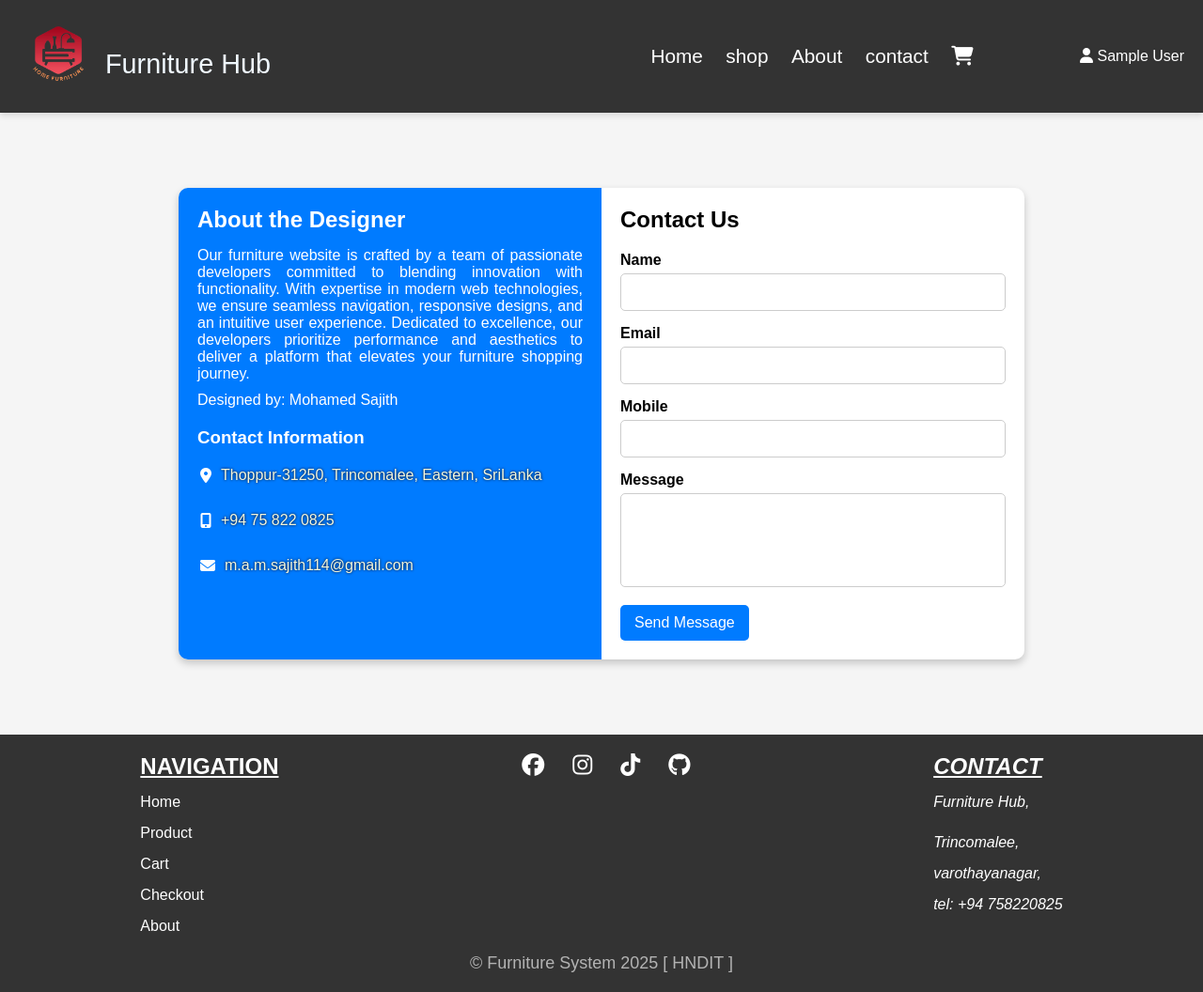
After one commit to SajiiTPR/Furniture, a PHP site: page /contact.php in a window 1280 px wide. The commit adds this page. Shown: the whole page at 94% size. Run offline with PHP 8.4, Linux system fonts and the light colour scheme; the visitor is signed in with stand-in values (Sample User, id 1); a stand-in replaces the project's code that opens the database connection.

Commit message:
Added php code for cart, checkout, contact, and there css code

```diff
--- /dev/null
+++ b/assets/css/contact.css
@@ -0,0 +1,101 @@
+*{
+    box-sizing: border-box;
+    margin: 0;
+    padding: 0;
+}
+body {
+  font-family: Arial, sans-serif;
+  background-color: #f5f5f5;
+}
+.contact-container {
+  display: flex;
+  background: #fff;
+  border-radius: 10px;
+  overflow: hidden;
+  box-shadow: 0 4px 8px rgba(0, 0, 0, 0.2);
+  max-width: 900px;
+  width: 100%;
+  margin: 10vh auto;
+  cursor: default;
+}
+.contact-container .info {
+  background: #007bff;
+  color: #fff;
+  padding: 20px;
+  flex: 2;
+}
+.contact-container .info h2 {
+  font-size: 24px;
+  margin-bottom: 15px;
+}
+.contact-container .info p {
+  margin-bottom: 10px;
+  text-align: justify;
+}
+.contact-container .info .details {
+  margin-top: 20px;
+}
+.contact-container .info .details .details-info {
+  display: flex;
+  flex-direction: column;
+  padding: 5px 3px;
+}
+.contact-container .info .details .details-info .cont{
+  display: flex;
+  align-items: center;
+  gap: 10px;
+  margin: 10px 0;
+}
+.contact-container .info .details p {
+  margin: 5px 0;
+  color: beige;
+  text-shadow: 0 0 3px black;
+}
+.contact-container .form {
+  flex: 2;
+  padding: 20px;
+}
+.contact-container .form h2 {
+  font-size: 24px;
+  margin-bottom: 20px;
+}
+.contact-container .form .input-group {
+  margin-bottom: 15px;
+}
+.contact-container .form .input-group label {
+  display: block;
+  font-weight: bold;
+  margin-bottom: 5px;
+}
+.contact-container .form .input-group input,
+.contact-container .form .input-group textarea {
+  width: 100%;
+  padding: 10px;
+  font-size: 16px;
+  border: 1px solid #ccc;
+  border-radius: 5px;
+}
+.contact-container .form .input-group textarea {
+  resize: none;
+  height: 100px;
+}
+.contact-container .form button {
+  background: #007bff;
+  color: #fff;
+  padding: 10px 15px;
+  border: none;
+  border-radius: 5px;
+  cursor: pointer;
+  font-size: 16px;
+}
+.contact-container .form button:hover {
+  background: #0056b3;
+}
+.success-message,
+.error-message {
+  color: green;
+  font-weight: bold;
+}
+.error-message {
+  color: red;
+}
--- /dev/null
+++ b/contact.php
@@ -0,0 +1,98 @@
+<?php
+include 'includes/config.php';
+session_start();
+
+if (!isset($_SESSION['user_name'])) {
+    header('location:login_form.php');
+}
+
+// Handle form submission
+if ($_SERVER["REQUEST_METHOD"] == "POST") {
+    $name = $conn->real_escape_string($_POST['name']);
+    $email = $conn->real_escape_string($_POST['email']);
+    $mobile = $conn->real_escape_string($_POST['mobile']);
+    $message = $conn->real_escape_string($_POST['message']);
+
+    $sql = "INSERT INTO contact_messages (name, email, mobile, message) VALUES ('$name', '$email', '$mobile', '$message')";
+    if ($conn->query($sql)) {
+        $success_message = "Your message has been sent successfully!";
+    } else {
+        $error_message = "Error: " . $conn->error;
+    }
+}
+
+$conn->close();
+?>
+
+<!DOCTYPE html>
+<html lang="en">
+
+<head>
+    <meta charset="UTF-8">
+    <meta name="viewport" content="width=device-width, initial-scale=1.0">
+    <link rel="stylesheet" href="https://cdnjs.cloudflare.com/ajax/libs/font-awesome/6.7.2/css/all.min.css" integrity="sha512-Evv84Mr4kqVGRNSgIGL/F/aIDqQb7xQ2vcrdIwxfjThSH8CSR7PBEakCr51Ck+w+/U6swU2Im1vVX0SVk9ABhg==" crossorigin="anonymous" referrerpolicy="no-referrer" />
+    <title>Contact Us</title>
+    <link rel="stylesheet" href="./assets/css/contact.css">
+    <link rel="stylesheet" href="./includes/footer.css">
+</head>
+
+<body>
+    <?php include "./includes/header.php"; ?>
+    <div class="contact-container">
+        <!-- Left Info Section -->
+        <section class="info">
+            <h2>About the Designer</h2>
+            <p>Our furniture website is crafted by a team of passionate developers committed to blending innovation with functionality. With expertise in modern web technologies, we ensure seamless navigation, responsive designs, and an intuitive user experience. Dedicated to excellence, our developers prioritize performance and aesthetics to deliver a platform that elevates your furniture shopping journey.
+            </p>
+            <p>Designed by: Mohamed Sajith</p>
+            <div class="details">
+                <h3>Contact Information</h3>
+
+                <div class="details-info">
+                    <div class="cont">
+                        <i class="fa-solid fa-location-dot"></i>
+                        <p>Thoppur-31250, Trincomalee, Eastern, SriLanka</p>
+                    </div>
+                    <div class="cont">
+                        <i class="fa-solid fa-mobile-screen-button"></i>
+                        <p>+94 75 822 0825</p>
+                    </div>
+                    <div class="cont">
+                        <i class="fa-solid fa-envelope"></i>
+                        <p>m.a.m.sajith114@gmail.com</p>
+                    </div>
+                </div>
+
+            </div>
+        </section>
+
+        <!-- Right Form Section -->
+        <section class="form">
+            <h2>Contact Us</h2>
+            <?php if (isset($success_message)) echo "<p class='success-message'>$success_message</p>"; ?>
+            <?php if (isset($error_message)) echo "<p class='error-message'>$error_message</p>"; ?>
+            <form method="POST" action="">
+                <div class="input-group">
+                    <label for="name">Name</label>
+                    <input type="text" id="name" name="name" required>
+                </div>
+                <div class="input-group">
+                    <label for="email">Email</label>
+                    <input type="email" id="email" name="email" required>
+                </div>
+                <div class="input-group">
+                    <label for="mobile">Mobile</label>
+                    <input type="text" id="mobile" name="mobile" required>
+                </div>
+                <div class="input-group">
+                    <label for="message">Message</label>
+                    <textarea id="message" name="message" required></textarea>
+                </div>
+                <button type="submit">Send Message</button>
+            </form>
+        </section>
+    </div>
+    <?php include "./includes/footer.php"; ?>
+</body>
+
+</html>
--- a/includes/footer.php
+++ b/includes/footer.php
@@ -4,12 +4,13 @@
 <head>
     <meta charset="UTF-8">
     <meta name="viewport" content="width=device-width, initial-scale=1.0">
-    <link rel="stylesheet" href="footer.css">
+    <link rel="stylesheet" href="./footer.css">
     <title>Document</title>
 </head>
 
 <body>
     <footer class="footer">
+
         <nav>
             <h2>navigation</h2>
             <a href="./home.php">Home</a>
@@ -25,7 +26,7 @@
             <a href="https://github.com/SajiiTPR" class="text-white mx-2" target="_blank"><i class="fa-brands fa-github"></i></a>
         </section>
         <address>
-            <h2>Address</h2>
+            <h2>Contact</h2>
             <p class="address">Furniture Hub,</p>
             <p>Trincomalee,</p>
             <p>varothayanagar,</p>
--- a/includes/header.php
+++ b/includes/header.php
@@ -82,23 +82,26 @@
 </head>
 
 <body>
-    <div class="sidebar">
-
+    <header class="sidebar">
         <div class="logo">
-            <img src="../assets/image/Logo-removebg-preview.png" alt="Furniture Logo" class="logoimg">
+            <img src="./assets/image/Logo-removebg-preview.png" alt="Furniture Logo" class="logoimg">
             <a class="navbar-brand" href="#">Furniture Hub</a>
         </div>
 
         <div class="nav">
 
-            <a href="#">Home</a>
-            <a href="./product.php">Product</a>
-            <a href="./cart.php">Cart</a>
-            <a href="./checkout.php">Checkout</a>
+            <a href="./home.php">Home</a>
+            <a href="./product.php">shop</a>
             <a href="./about.php">About</a>
+            <a href="./contact.php">contact</a>
+            <a href="./cart.php"><i class="fa-solid fa-cart-shopping"></i></a>
+
         </div>
-        <button class="logout-btn"><a class="btnlog" href="./logout.php">Logout</a></button>
-    </div>
+        <div class="profile">
+
+            <p><i class="fa-solid fa-user"></i> <?php echo $_SESSION['user_name'] ?></p>
+        </div>
+    </header>
 
 </body>
 
```
Also changed, not shown: assets/css/cart.css (added, +95 -0 lines), assets/css/product.css (+17 -16 lines), cart.php (+21 -4 lines), checkout.php (+4 -5 lines).
